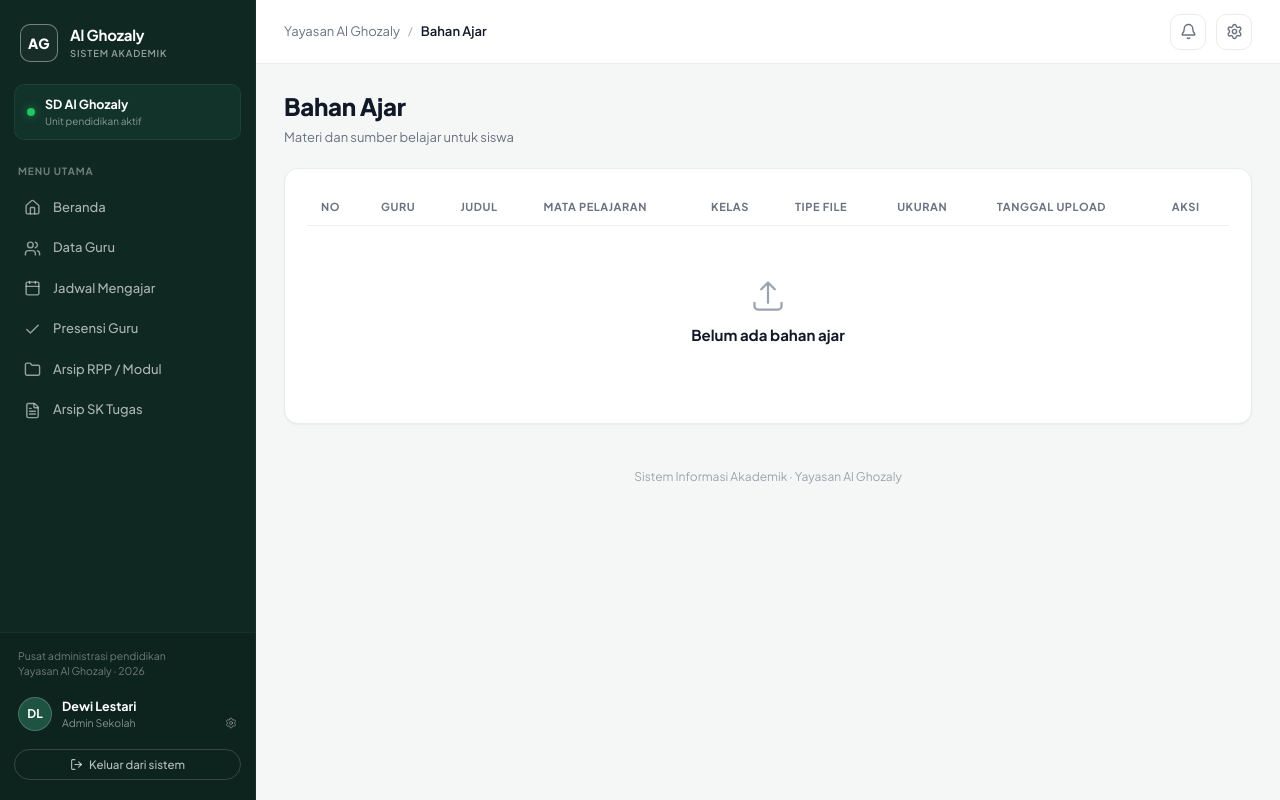
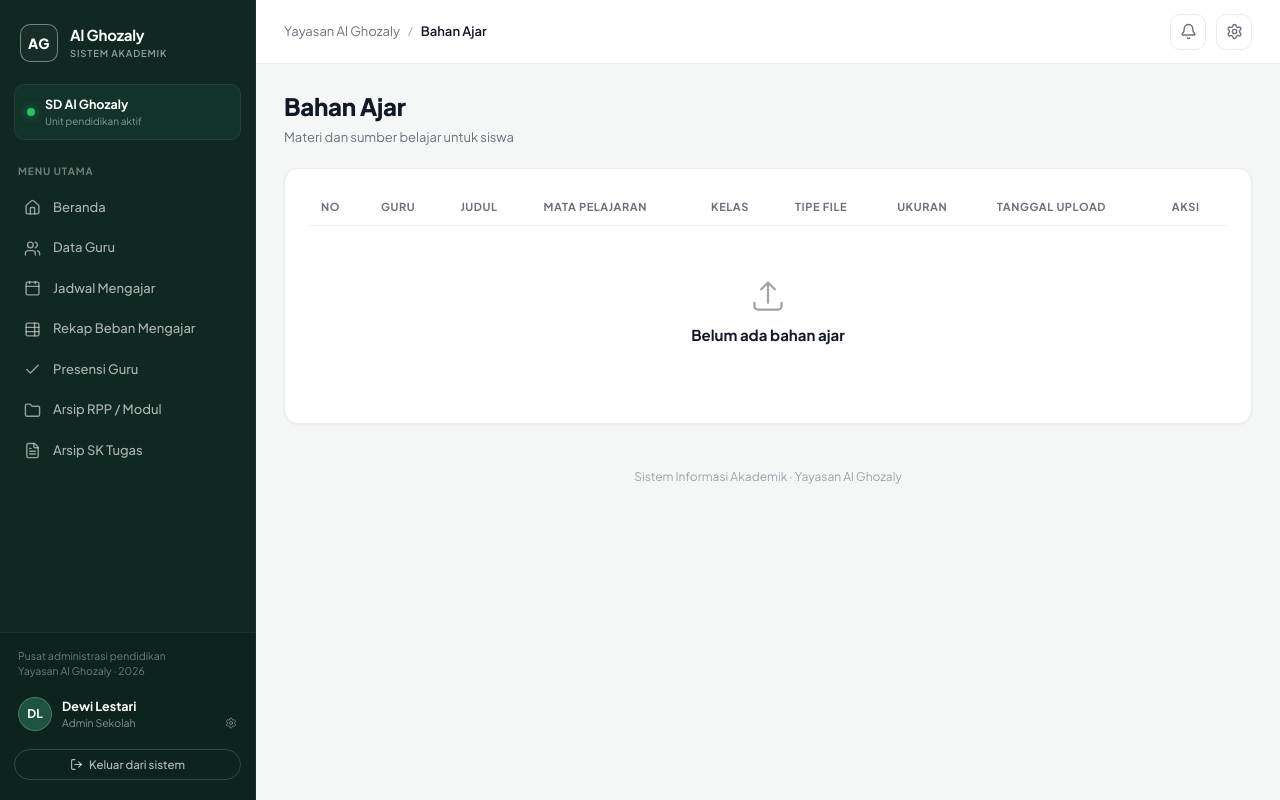
Before and after one commit to tegarDemarco/Yayasan-Al-Ghozali, a Laravel app: page /bahan-ajar in a window 1280 px wide. Run offline with Laravel 12, Linux system fonts and the light colour scheme; a user stored in the database is signed in; data comes from the database, SQL or seed files in the repository; data that the repository does not hold is empty.

Commit message:
feat: tambahkan menu rekap beban mengajar pada sidebar admin sekolah

```diff
--- a/resources/views/layouts/app.blade.php
+++ b/resources/views/layouts/app.blade.php
@@ -1972,6 +1972,10 @@
             <a href="{{ route('jadwal-mengajar.index') }}" class="sidebar-link {{ request()->routeIs('jadwal-mengajar.*') ? 'active' : '' }}">
                 <i data-lucide="calendar"></i>
                 <span>Jadwal Mengajar</span>
+            </a>
+            <a href="{{ route('rekap-beban.index') }}" class="sidebar-link {{ request()->routeIs('rekap-beban.*') ? 'active' : '' }}">
+                <i data-lucide="table-properties"></i>
+                <span>Rekap Beban Mengajar</span>
             </a>
             <a href="{{ route('presensi.index') }}" class="sidebar-link {{ request()->routeIs('presensi.*') ? 'active' : '' }}">
                 <i data-lucide="check"></i>
```
